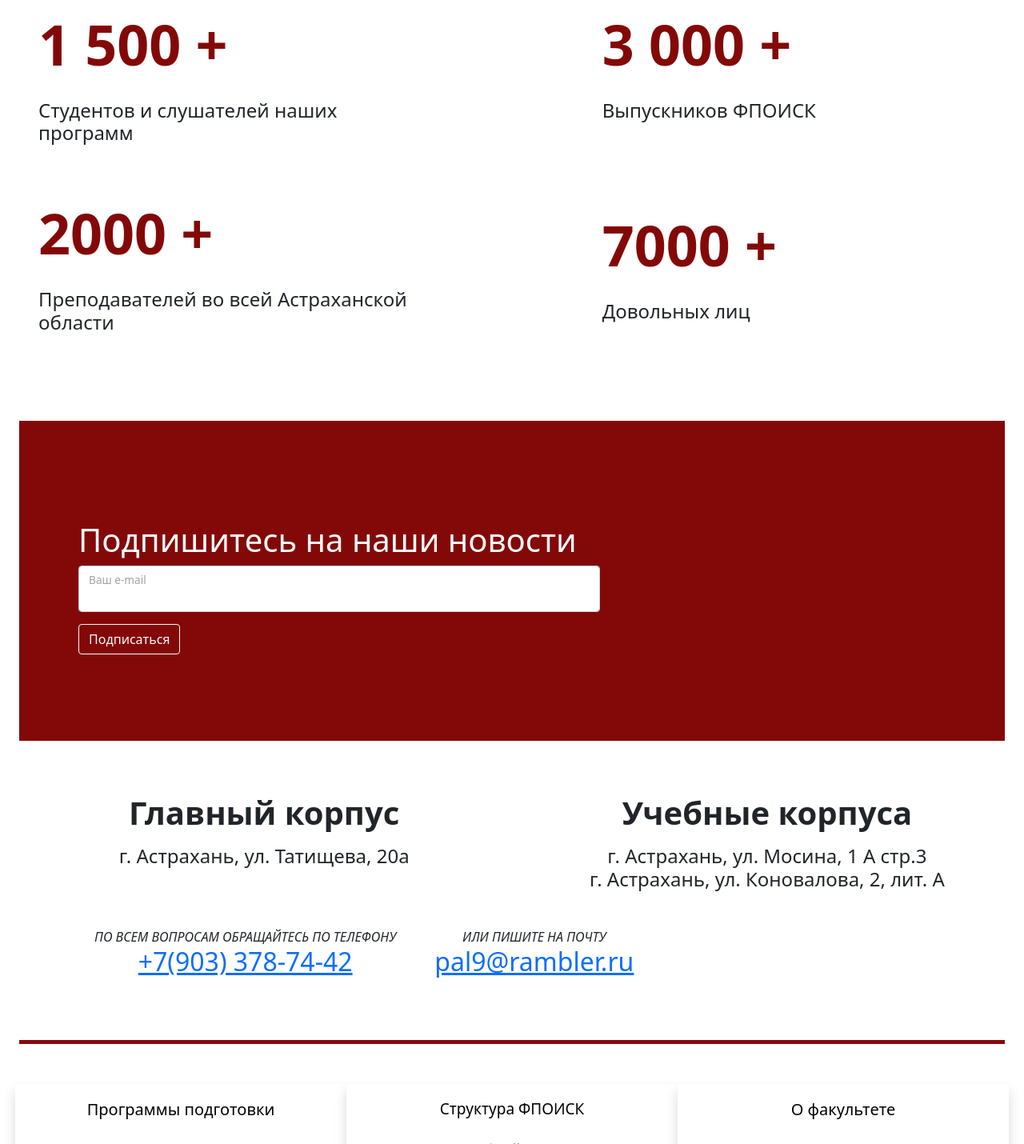
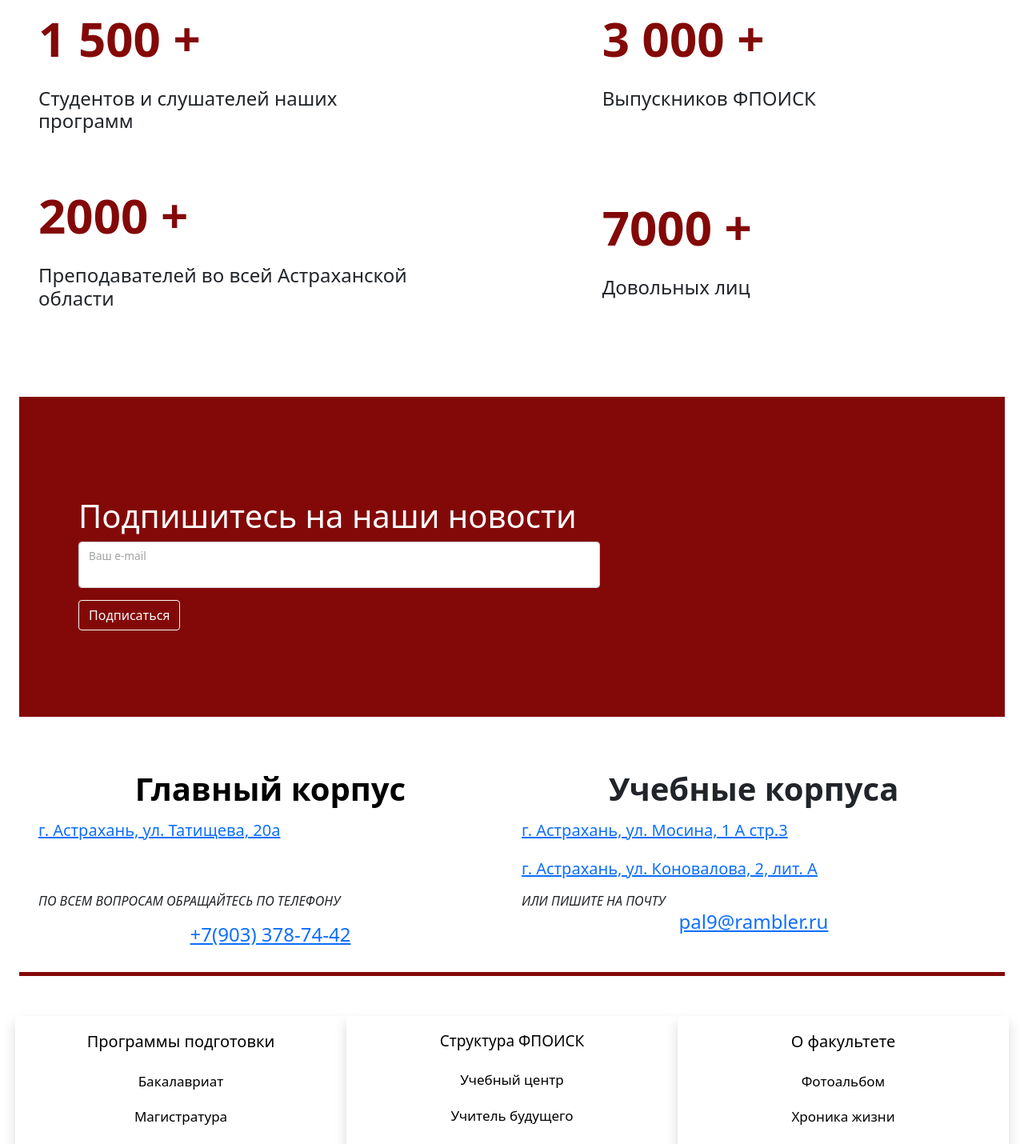
Before and after one commit to IT-Web-2022/FPOISK, a plain HTML site: page index.html in a window 1280 px wide. Shown: the part 3630-5060 px from the top of the page at 80% size. Drawn offline with nearby package versions, Linux system fonts and the light colour scheme.

Commit message:
Add files via upload

```diff
--- a/index.html
+++ b/index.html
@@ -6,11 +6,6 @@
     <meta name="viewport" content="width=device-width, user-scalable=no, initial-scale=1.0, maximum-scale=1.0, minimum-scale=1.0">
     <meta http-equiv="X-UA-Compatible" content="ie=edge">
     <title>Факультет ФПОИСК | Смотрим в будущее!</title>
-
-
-
-
-
     <link href="https://cdn.jsdelivr.net/npm/bootstrap@5.1.3/dist/css/bootstrap.min.css" rel="stylesheet" integrity="sha384-1BmE4kWBq78iYhFldvKuhfTAU6auU8tT94WrHftjDbrCEXSU1oBoqyl2QvZ6jIW3" crossorigin="anonymous">
     <link href="css/home.css" rel="stylesheet">
     <link rel="stylesheet" href="css/carousel.css">
@@ -276,23 +271,23 @@
         <h1 style="text-align: center "><b>О ФПОИСК</b></h1>
         <div class="row align-items-center Info " style="margin-top: 50px; ">
             <div class="container ">
-                <div class="row">
+                <div class="row aboba">
                     <div class="col-md-5">
-                        <p style="font-size: 70px; color: rgba(131, 9, 8, 1) "><b>1 500 +</b></p><h4>Студентов и слушателей наших программ</h4>
+                        <p style="font-size: 60px; color: rgba(131, 9, 8, 1) "><b>1 500 +</b></p><h4>Студентов и слушателей наших программ</h4>
                     </div>
                     <div class="col-sm"></div>
                     <div class="col-md-5">
-                        <p style="font-size: 70px; color: rgba(131, 9, 8, 1) "><b>3 000 +</b></p><h4>Выпускников ФПОИСК</h4>
+                        <p style="font-size: 60px; color: rgba(131, 9, 8, 1) "><b>3 000 +</b></p><h4>Выпускников ФПОИСК</h4>
                     </div>
                     </div>
 
                     <div class="row align-items-center Info " style="margin-top: 50px; ">
                     <div class="col-md-5">
-                        <p style="font-size: 70px; color: rgba(131, 9, 8, 1) "><b>2000 +</b></p><h4>Преподавателей во всей Астраханской области</h4>
+                        <p style="font-size: 60px; color: rgba(131, 9, 8, 1) "><b>2000 +</b></p><h4>Преподавателей во всей Астраханской области</h4>
                     </div>
                     <div class="col-sm"></div>
                     <div class="col-md-5">
-                        <p style="font-size: 70px; color: rgba(131, 9, 8, 1) "><b>7000 +</b></p><h4>Довольных лиц</h4>
+                        <p style="font-size: 60px; color: rgba(131, 9, 8, 1) "><b>7000 +</b></p><h4>Довольных лиц</h4>
                     </div>
                         </div>
                     </div>
@@ -312,24 +307,15 @@
     </div>
     </div>
 
-    <div class="container-xxl GPS ">
-        <div class="row row-cols-auto ">
-            <div class="col-1 "></div>
-            <div class="col "><p class="Glav "><h1><b>Главный корпус</b></h1></p><p><h4>г. Астрахань, ул. Татищева, 20а</h4></p></div>
-            <div class="col-2 "></div>
-            <div class="col "><p class="Glav2 "><h1><b>Учебные корпуса</b></h1></p><p><h4>г. Астрахань, ул. Мосина, 1 А стр.3<br>г. Астрахань, ул. Коновалова, 2, лит. А </h4></p></div>
-            <div class="col-2 "></div>
-        </div>
-        <div class="container ">
-            <div class="row row-cols-auto " style="margin-top: 30px; margin-bottom: 70px; ">
-                <div class="col "></div>
-                <div class="col " style="text-align: center "><h7><i>ПО ВСЕМ ВОПРОСАМ ОБРАЩАЙТЕСЬ ПО ТЕЛЕФОНУ</i></h7> <br> <a href="tel:+79033787442 "><h2>+7(903) 378-74-42</h2></a></div>
-                <div class="col "></div>
-                <div class="col " style="text-align: center "><h7><i>ИЛИ ПИШИТЕ НА ПОЧТУ</i></h7> <br> <a href="mailto:pal9@rambler.ru "><h2>pal9@rambler.ru</h2></a></div>
-                <div class="col "></div>
+        <div class="container-xxl GPS">
+            <div class="row ">
+        <div class="col-sm-6" style="color: black; text-decoration: none;"><p class="Glav"><h1><b>Главный корпус</b></h1></p><p><h5><a href="https://www.google.com/maps/place/%D1%83%D0%BB.+%D0%A2%D0%B0%D1%82%D0%B8%D1%89%D0%B5%D0%B2%D0%B0,+20%D0%90,+%D0%90%D1%81%D1%82%D1%80%D0%B0%D1%85%D0%B0%D0%BD%D1%8C,+%D0%90%D1%81%D1%82%D1%80%D0%B0%D1%85%D0%B0%D0%BD%D1%81%D0%BA%D0%B0%D1%8F+%D0%BE%D0%B1%D0%BB.,+414056/@46.3778967,48.0504493,17z/data=!3m1!4b1!4m5!3m4!1s0x41a905b6b61234a3:0xf1b40d81cf8f3a98!8m2!3d46.377893!4d48.052638?hl=ru">г. Астрахань, ул. Татищева, 20а</a></h5></p></div>
+        <div class="col-sm-6 after-2"><p class="Glav2"><h1><b>Учебные корпуса</b></h1></p><p><h5><a href="https://www.google.com/maps/place/%D1%83%D0%BB.+%D0%9C%D0%BE%D1%81%D0%B8%D0%BD%D0%B0,+1+%D0%90+%D1%81%D1%82%D1%80.3,+%D0%90%D1%81%D1%82%D1%80%D0%B0%D1%85%D0%B0%D0%BD%D1%8C,+%D0%90%D1%81%D1%82%D1%80%D0%B0%D1%85%D0%B0%D0%BD%D1%81%D0%BA%D0%B0%D1%8F+%D0%BE%D0%B1%D0%BB.,+414042/@46.4219239,47.972399,17z/data=!3m1!4b1!4m13!1m7!3m6!1s0x41a907ab886aff0b:0xb10a20631233b2d5!2z0YPQuy4g0JzQvtGB0LjQvdCwLCAx0LAsINCQ0YHRgtGA0LDRhdCw0L3RjCwg0JDRgdGC0YDQsNGF0LDQvdGB0LrQsNGPINC-0LHQuy4sIDQxNDA0Mg!3b1!8m2!3d46.422226!4d47.9758559!3m4!1s0x41a907ac71e31a57:0x2653b483c493b6a7!8m2!3d46.4219202!4d47.9745877?hl=ru">г. Астрахань, ул. Мосина, 1 А стр.3</a><br> <br><a href="https://www.google.com/maps/place//@46.4204207,47.9739747,17z/data=!4m8!1m2!2m1!1z0YPQu9C40YbQsCDQnNC-0YHQuNC90LAsIDHQsCwg0JDRgdGC0YDQsNCzLiDQkNGB0YLRgNCw0YXQsNC90YwsINGD0LsuINCa0L7QvdC-0LLQsNC70L7QstCwLCAyLCDQu9C40YIuINCQ0YXQsNC90Yw!3m4!1s0x41a907ab62500001:0xc27e513e8ec9aba6!8m2!3d46.4203209!4d47.9752196?hl=ru"> г. Астрахань, ул. Коновалова, 2, лит. А </a></h5></p></div>
+        <div class="col-sm-6"> <p><h7><i>ПО ВСЕМ ВОПРОСАМ ОБРАЩАЙТЕСЬ ПО ТЕЛЕФОНУ</i></h7> <br> <a href="tel:+79033787442 "><h4>+7(903) 378-74-42</h4></a></p></div>
+        <div class="col-sm-6"><h7><i>ИЛИ ПИШИТЕ НА ПОЧТУ</i></h7> <br> <a href="mailto:pal9@rambler.ru "><h4>pal9@rambler.ru</h4></a></div></p>
             </div>
         </div>
-    </div>
+
 
 <div class=" " style="border-top: 5px solid #830908; border-radius: 0.2; width: 100%; margin-bottom: 50px; "></div>
 
```
